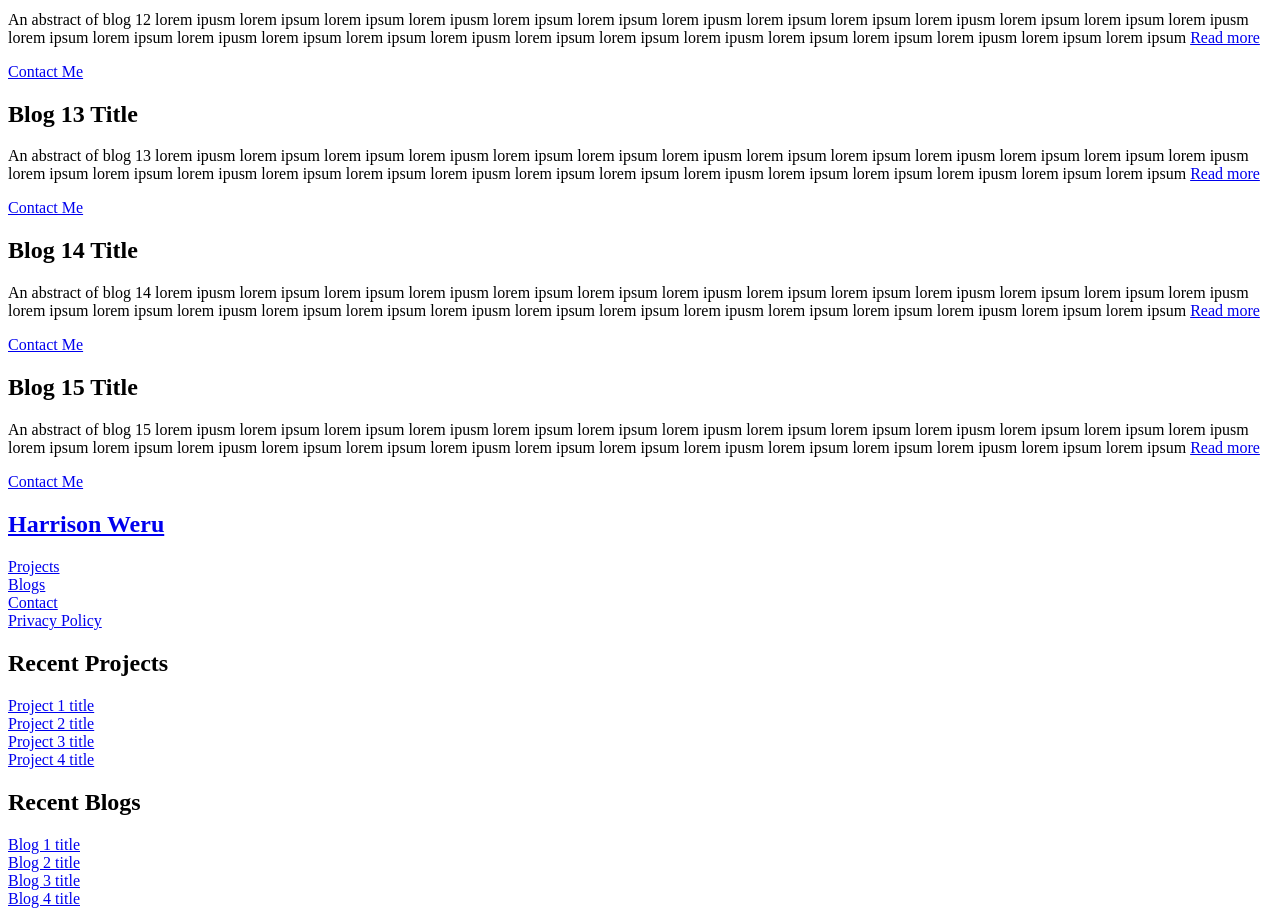
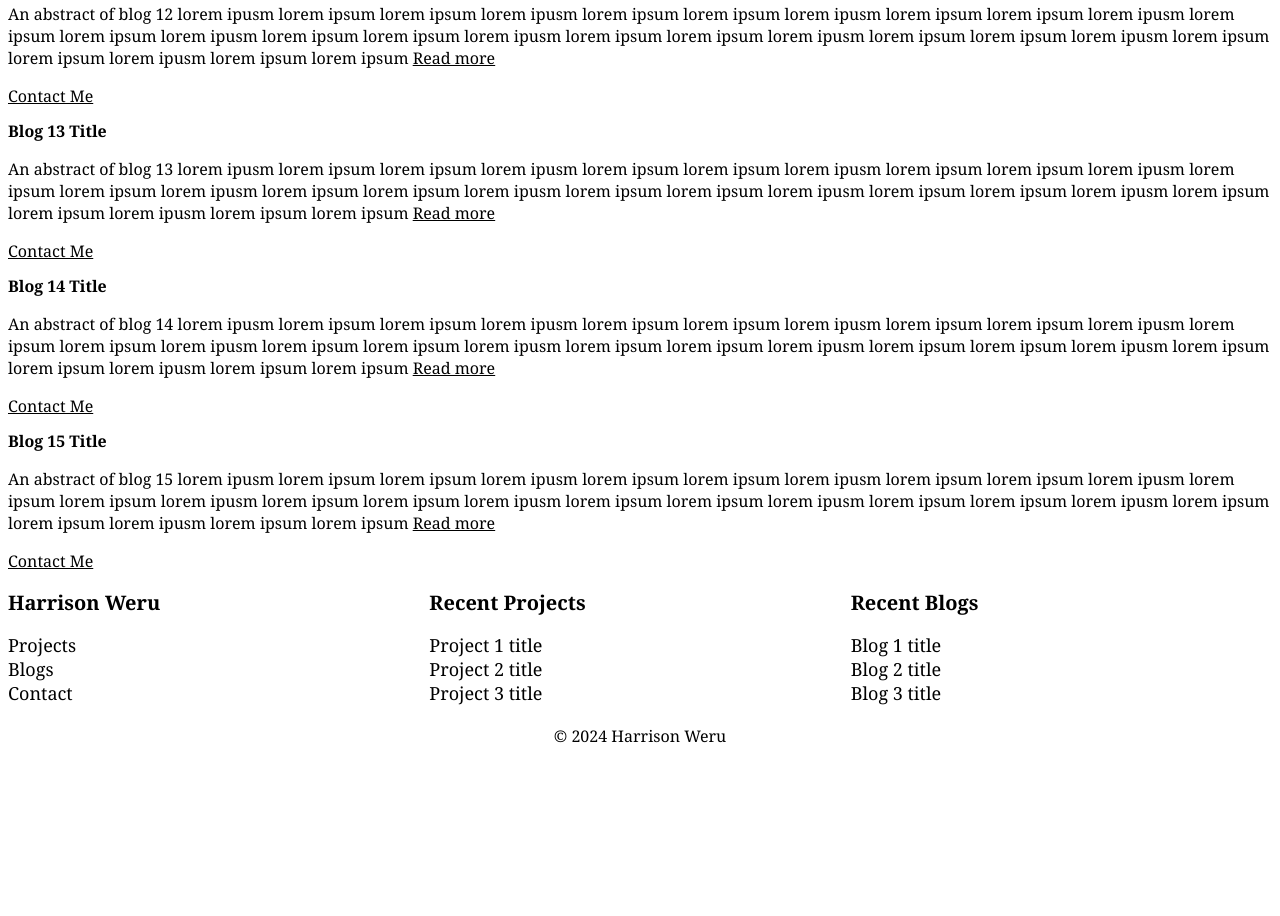
Before and after one commit to WeruHarrison/portfolio, a plain HTML site: page blogs/blogs-page3.html in a window 1280 px wide. Shown: the part 273-1189 px from the top of the page. After the commit the page ends 1048 px from the top, so only its background shows below. Drawn offline with Linux system fonts and the light colour scheme.

Commit message:
added css to the navigation bars and footers of blogs' pages

```diff
--- a/blogs/blogs-page3.html
+++ b/blogs/blogs-page3.html
@@ -2,21 +2,24 @@
 <html>
 
 <head>
-<title>Harrison Weru Blogs</title>
+<title>Harrison Weru's Portfolio | Blogs - page 3</title>
 <meta charset="UTF-8">
 <meta name="author" content="Harrison Weru">
 <meta name ="viewport" content="width=device-width, initiale-scale=1.0">
+<link rel="stylesheet" href="../static/style.css">
 </head>
 
 <body>
+    <div class="top-nav">
         <nav>
             <ul>
-<li><a href="../index.html">Harrison Weru</a></li>
+            <li class="index"><a href="../index.html">Harrison Weru</a></li>
             <li><a href="../projects/index.html">Projects</a></li>
             <li><a href="index.html">Blogs</a></li>
             <li><a href="../contact.html">Contact</a></li>
             </ul>
         </nav>
+    </div>
 
     <div>
         <div>
@@ -94,29 +97,30 @@
     </div>
 
 
-<footer>
-<div>
-<h2><a href="../index.html">Harrison Weru</a></h2>
-<a href="..projects/index.html">Projects</a><br>
+    <footer class="footer">
+        <div class="flex-footer-item-left">
+            <h2><a href="../index.html" style="font-size:20px">Harrison Weru</a></h2>
+            <a href="../projects/index.html">Projects</a><br>
             <a href="index.html">Blogs</a><br>
-<a href="../contact.html">Contact</a><br>
-<a href="../privacy.html">Privacy Policy</a><br>
+            <a href="../contact.html">Contact</a>
         </div>
 
-<div>
+        <div class="flex-footer-item-middle">
             <h2>Recent Projects</h2>
             <a href="../projects/projects-pages/project1.html">Project 1 title</a><br>
             <a href="../projects/projects-pages/project2.html">Project 2 title</a><br>
-<a href="../projects/projects-pages/project3.html">Project 3 title</a><br>
-<a href="../projects/projects-pages/project4.html">Project 4 title</a>
+            <a href="../projects/projects-pages/project3.html">Project 3 title</a>
         </div>
 
-<div>
+        <div class="flex-footer-item-right">
             <h2>Recent Blogs</h2>
             <a href="blogs-pages/blog1.html">Blog 1 title</a><br>
             <a href="blogs-pages/blog2.html">Blog 2 title</a><br>
-<a href="blogs-pages/blog3.html">Blog 3 title</a><br>
-<a href="blogs-pages/blog4.html">Blog 4 title</a>
+            <a href="blogs-pages/blog3.html">Blog 3 title</a>
+        </div>
+
+        <div class="copyright">
+            &copy 2024 Harrison Weru
         </div>
     </footer>
 </body>
```
Also changed, not shown: blogs/blogs-page2.html (+18 -14 lines), blogs/blogs-page4.html (+18 -14 lines), blogs/index.html (+15 -16 lines), projects/projects-pages/project4.html (+2 -44 lines). Lines whose indentation alone changed are shown as unchanged.
